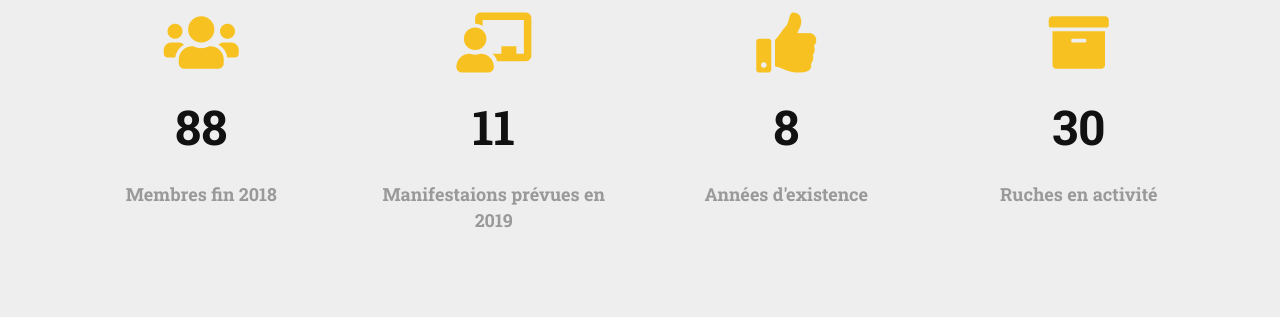
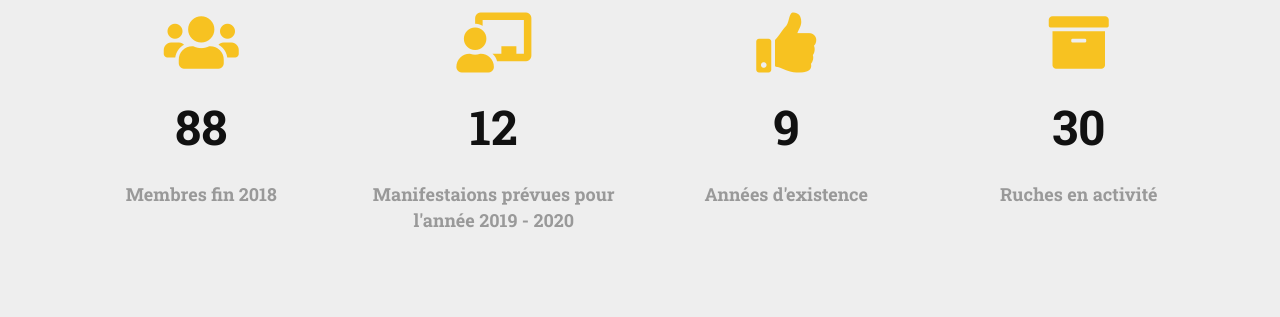
Before and after one commit to arboriculteurs/maquette, a Jekyll site: the page built from _posts/2019-01-11-lettre-infos-numéro-1.md, in a window 1280 px wide and 1400 px high, scrolled down 6109 px. Shown: the part 165-482 px from the top of the window. Built offline with Jekyll 4.4.1, drawn with Linux system fonts in a browser that asks for light colours; nearby versions of some CDN libraries; some web fonts are replaced.

```diff
--- a/_includes/css/agency.css
+++ b/_includes/css/agency.css
@@ -272,7 +272,7 @@ header {
     text-align: center;
     color: #fff;
     background-attachment: scroll;
-    background-image: linear-gradient(to bottom,  #222 0%,transparent 50%),url('{{ site.baseurl }}/img/header-bg.jpg');
+    background-image: linear-gradient(to bottom,  #222 0%,transparent 30%),url('{{ site.baseurl }}/img/header-bg.jpg');
     background-position: center center;
     background-repeat: none;
     -webkit-background-size: cover;
--- a/_includes/details-comite.html
+++ b/_includes/details-comite.html
@@ -18,14 +18,14 @@
                                 <div class="milestone-counter">
 
                                     <i class="fas fa-chalkboard-teacher fa-4x"></i>
-                                    <span class="stat-count highlight">11</span>
-                                    <div class="milestone-details">Manifestaions prévues en 2019</div>
+                                    <span class="stat-count highlight">12</span>
+                                    <div class="milestone-details">Manifestaions prévues pour l'année 2019 - 2020</div>
                                 </div>
                             </div>
                             <div class="col-lg-3 col-md-3 col-sm-6 col-xs-12">
                                 <div class="milestone-counter">
                                     <i class="fas fa-thumbs-up fa-4x"></i>
-                                    <span class="stat-count highlight">8</span>
+                                    <span class="stat-count highlight">9</span>
                                     <div class="milestone-details">Années d'existence</div>
                                 </div>
                             </div>
```
Also changed, not shown: _posts/2019-01-11-lettre-infos-numéro-1.md (+1 -1 lines), img/header-bg.jpg, 1 other file.
